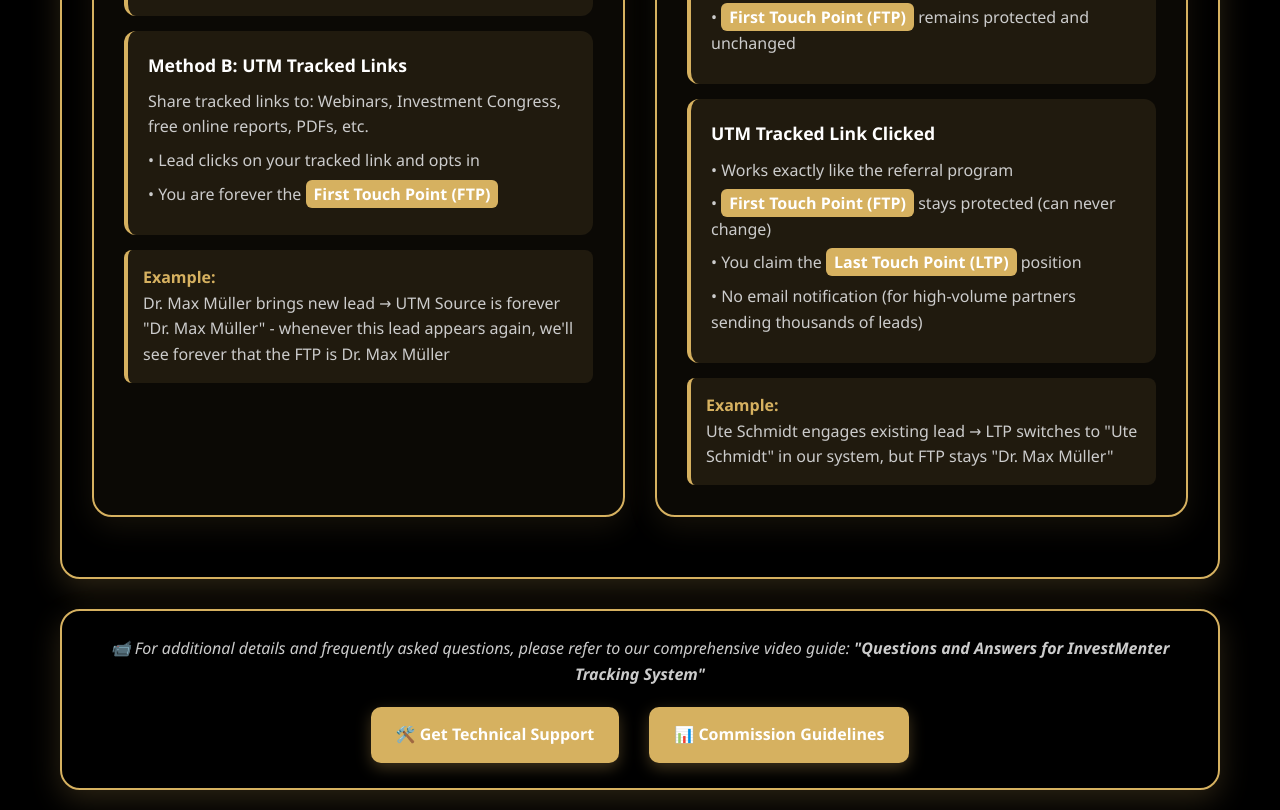
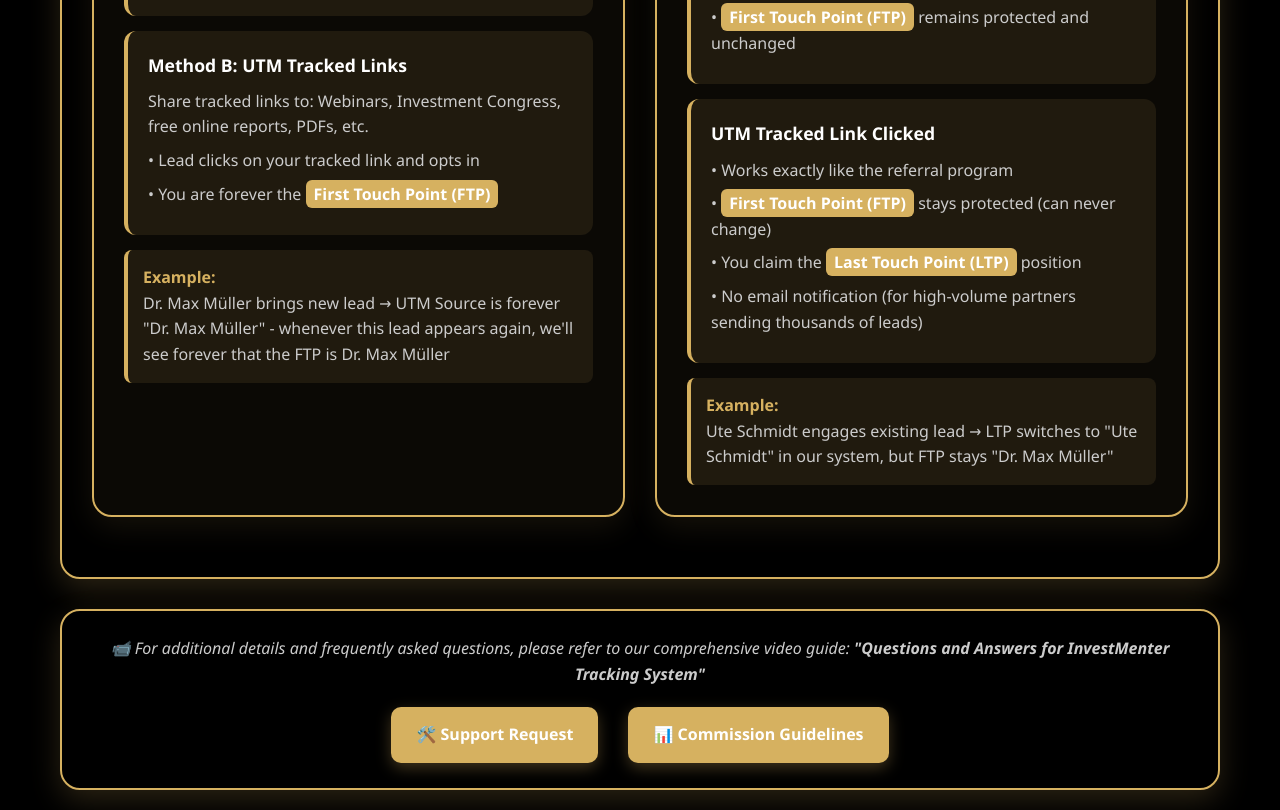
Before and after one commit to InvestMenter/Kongress-Commission-Guidelines-and-Referral-Tracking, a plain HTML site: page index.html in a window 1280 px wide. Shown: the part 906-1716 px from the top of the page. Drawn offline with Linux system fonts and the light colour scheme.

Commit message:
index.html

```diff
--- a/index.html
+++ b/index.html
@@ -886,7 +886,7 @@
 
             <div class="support-links">
                 <a href="https://forms.monday.com/forms/96d88197ad68bc429cdab62007568aad?r=use1" class="support-link" target="_blank">
-                    🛠️ Get Technical Support
+                    🛠️ Support Request
                 </a>
                 <a href="https://onyx-plant-de0.notion.site/Appendix-Agent-Commission-Guidelines-23933f8346fb8024a507f1725268f9f3?source=copy_link" class="support-link" target="_blank">
                     📊 Commission Guidelines
```
